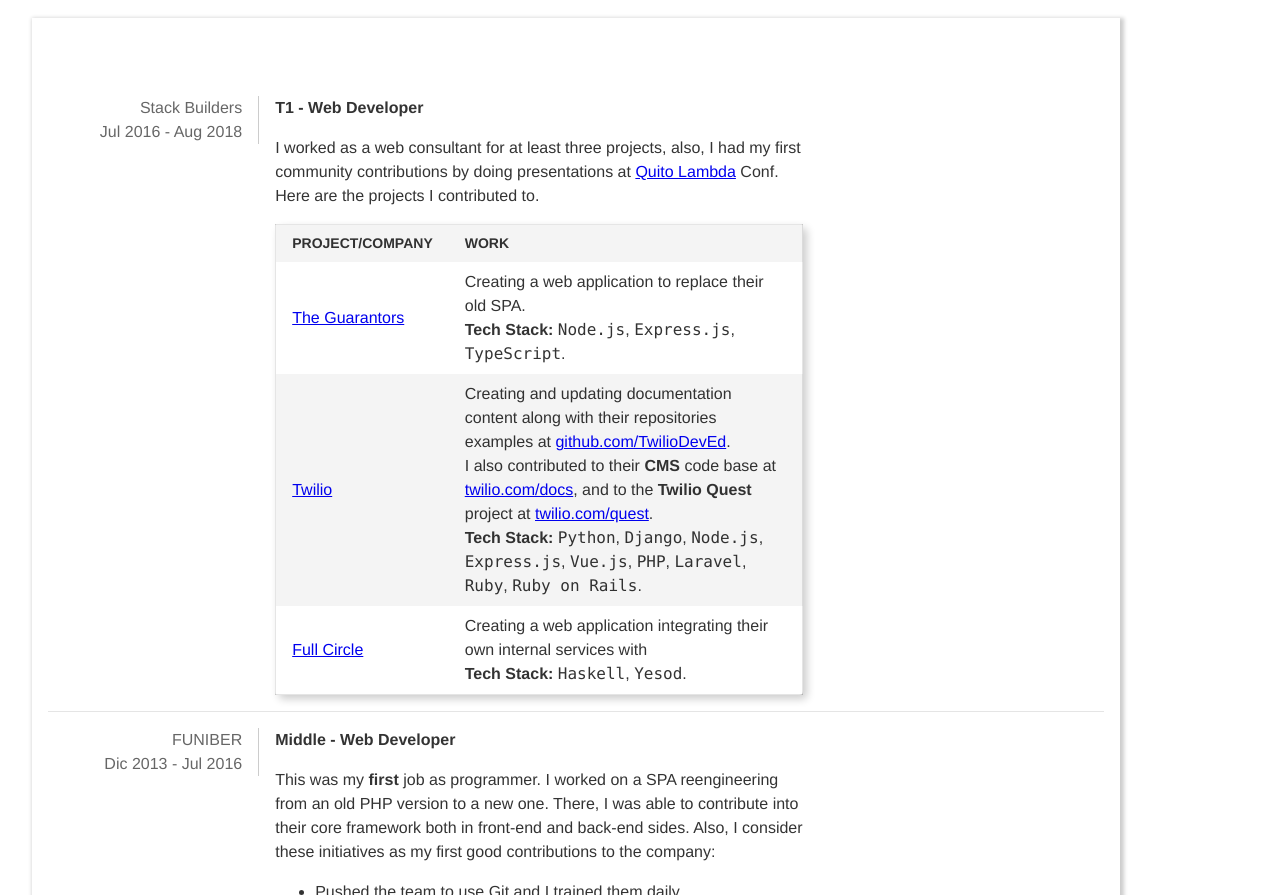
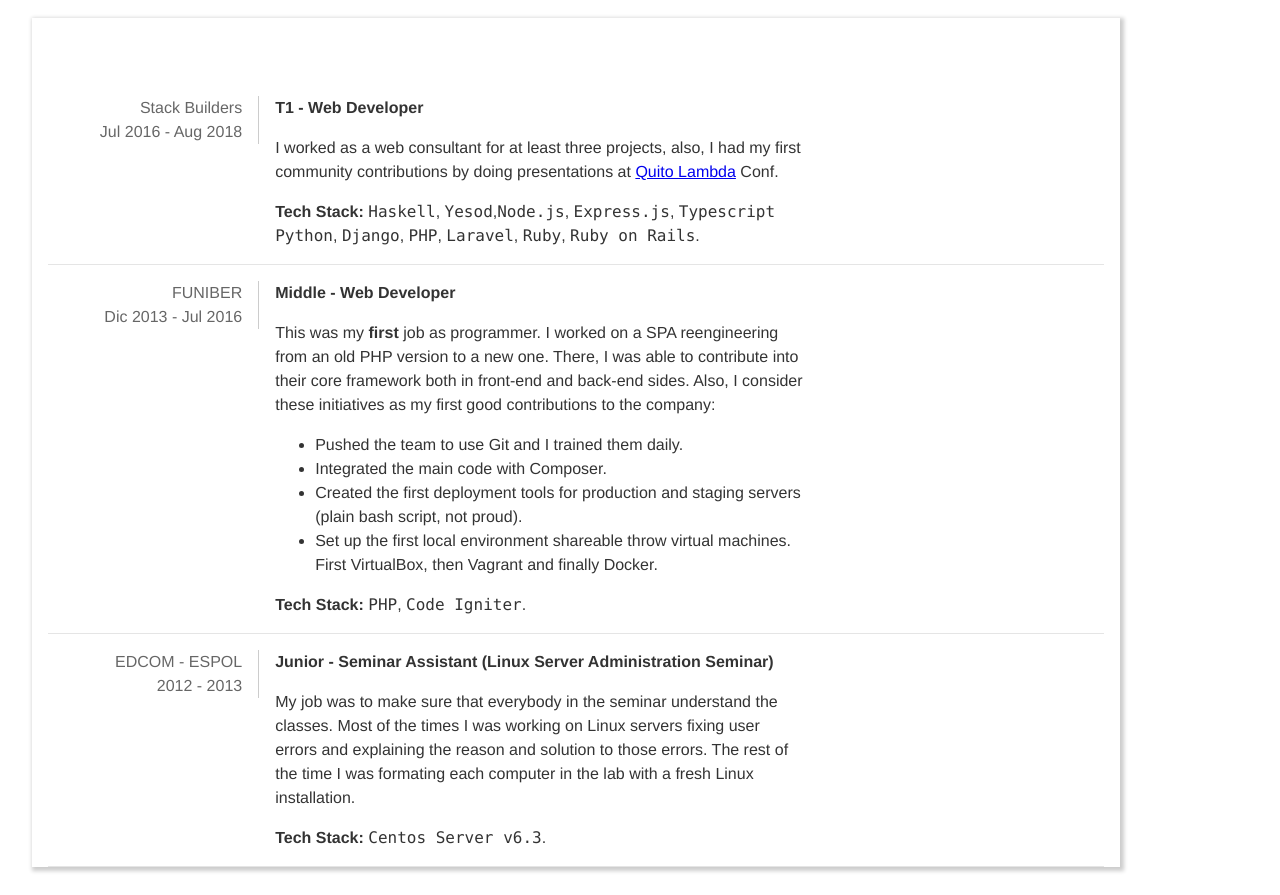
Before and after one commit to well1791/resume, a website built with Parcel: page src/index.pug in a window 1280 px wide. Shown: the part 380-1275 px from the top of the page. Built offline with nearby package versions, Linux system fonts and the light colour scheme.

Commit message:
Include screenshots

```diff
--- a/src/index.pug
+++ b/src/index.pug
@@ -45,49 +45,11 @@
                 presentations at
                 <a href="https://www.youtube.com/channel/UC-hUvwCQpNwwvW_eE3iPk5A">Quito Lambda</a>
                 Conf.
-                <br>
-                Here are the projects I contributed to.
-
-              table.collapse.ba.br2.b--black-10.pv2.ph3.mt3.shadow-5
-                tbody
-                  tr.striped--near-white
-                    th.pv2.ph3.tl.f6.fw6.ttu Project/Company
-                    th.pv2.ph3.tl.f6.fw6.ttu Work
-
-                  tr.striped--near-white
-                    td.pv2.ph3 <a href="https://theguarantors.com/">The Guarantors</a>
-                    td.pv2.ph3.
-                      Creating a web application to replace their old SPA.
-                      <br>
-                      <b>Tech Stack:</b>
-                        <code>Node.js</code>, <code>Express.js</code>, <code>TypeScript</code>.
-
-                  tr.striped--near-white
-                    td.pv2.ph3 <a href="https://theguarantors.com/">Twilio</a>
-                    td.pv2.ph3.
-                      Creating and updating documentation content along with
-                      their repositories examples at
-                      <a href="https://github.com/TwilioDevEd/">github.com/TwilioDevEd</a>.
-                      <br>
-                      I also contributed to their <strong>CMS</strong> code base at
-                      <a href="https://www.twilio.com/docs/">twilio.com/docs</a>,
-                      and to the <strong>Twilio Quest</strong> project at
-                      <a href="https://www.twilio.com/quest/">twilio.com/quest</a>.
-                      <br>
-                      <b>Tech Stack:</b>
-                        <code>Python</code>, <code>Django</code>,
-                        <code>Node.js</code>, <code>Express.js</code>, <code>Vue.js</code>,
-                        <code>PHP</code>, <code>Laravel</code>,
-                        <code>Ruby</code>, <code>Ruby on Rails</code>.
-
-                  tr.striped--near-white
-                    td.pv2.ph3 <a href="http://www.ilovefullcircle.com/">Full Circle</a>
-                    td.pv2.ph3.
-                      Creating a web application integrating their own
-                      internal services with
-                      <br>
-                      <b>Tech Stack:</b>
-                        <code>Haskell</code>, <code>Yesod</code>.
+              div <b>Tech Stack:</b> <code>Haskell</code>, <code>Yesod</code>,
+                <code>Node.js</code>, <code>Express.js</code>, <code>Typescript</code>
+                <code>Python</code>, <code>Django</code>,
+                <code>PHP</code>, <code>Laravel</code>,
+                <code>Ruby</code>, <code>Ruby on Rails</code>.
 
           .dt.w-100.pv3.bb.b--black-10
             .fl.w-20.tr.pr3.br.b--black-20.black-60.f5
```
Also changed, not shown: readme.md (added), screenshots/resume-draft.png (added).
